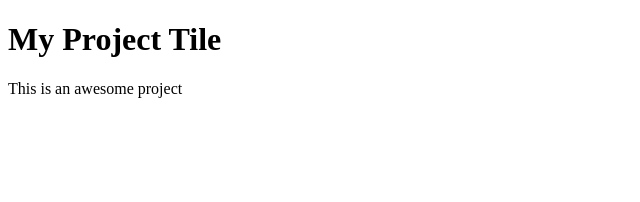
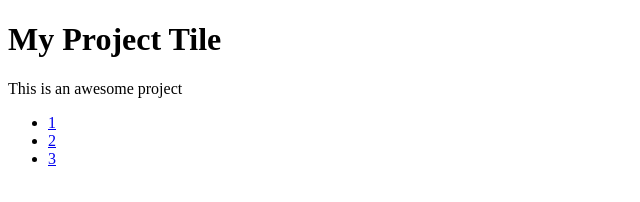
Before and after one commit to kamligph/myproject, a plain HTML site: page index.html in a window 1280 px wide. Shown: the full height of the page, 0-640 px from the left. Drawn offline with Linux system fonts and the light colour scheme.

Commit message:
Add list items
Make a more desciptive commit message

```diff
--- a/index.html
+++ b/index.html
@@ -9,5 +9,11 @@
 <body>
   <h1>My Project Tile</h1>
   <p>This is an awesome project</p>
+
+  <ul>
+    <li><a href="#">1</a></li>
+    <li><a href="#">2</a></li>
+    <li><a href="#">3</a></li>
+  </ul>
 </body>
 </html>
```
